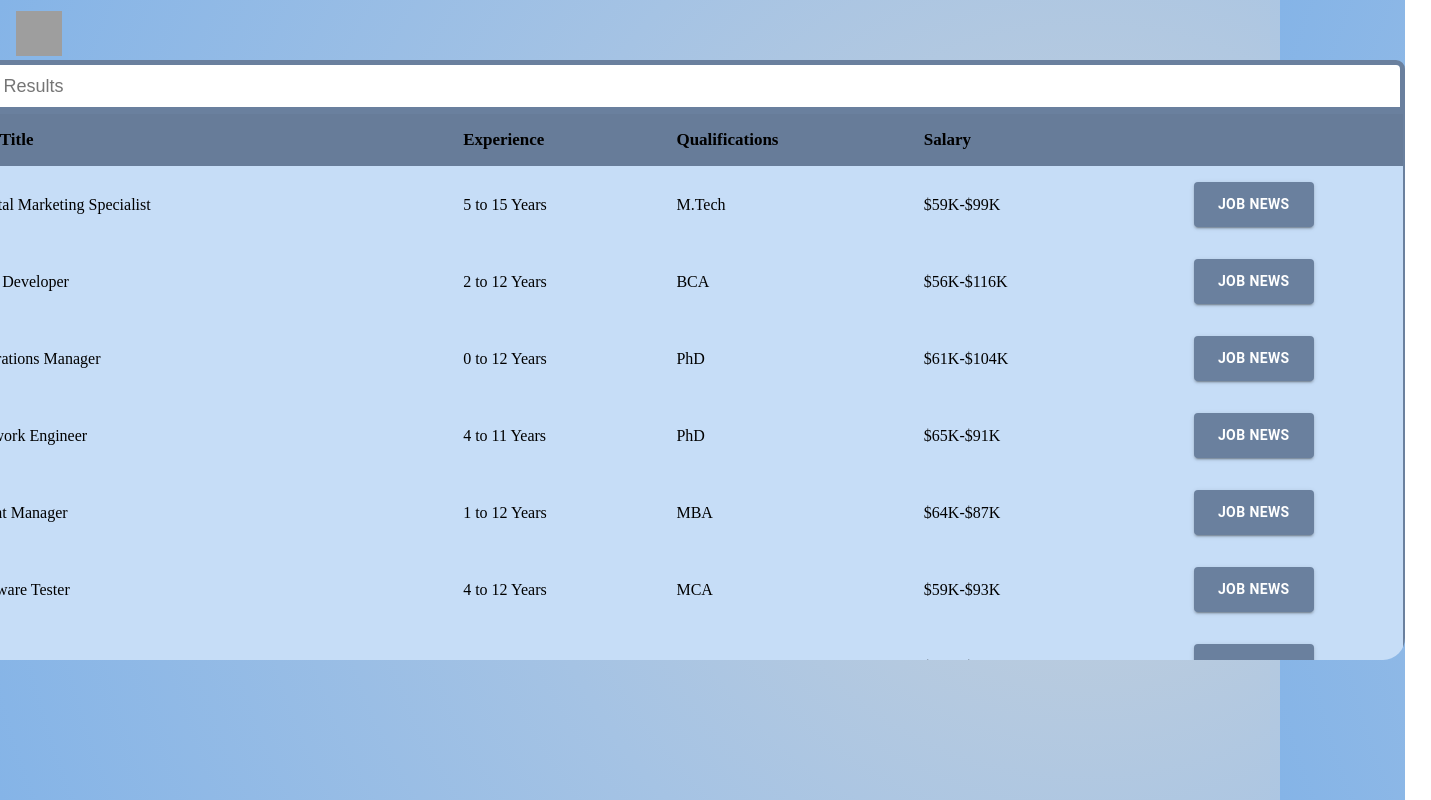
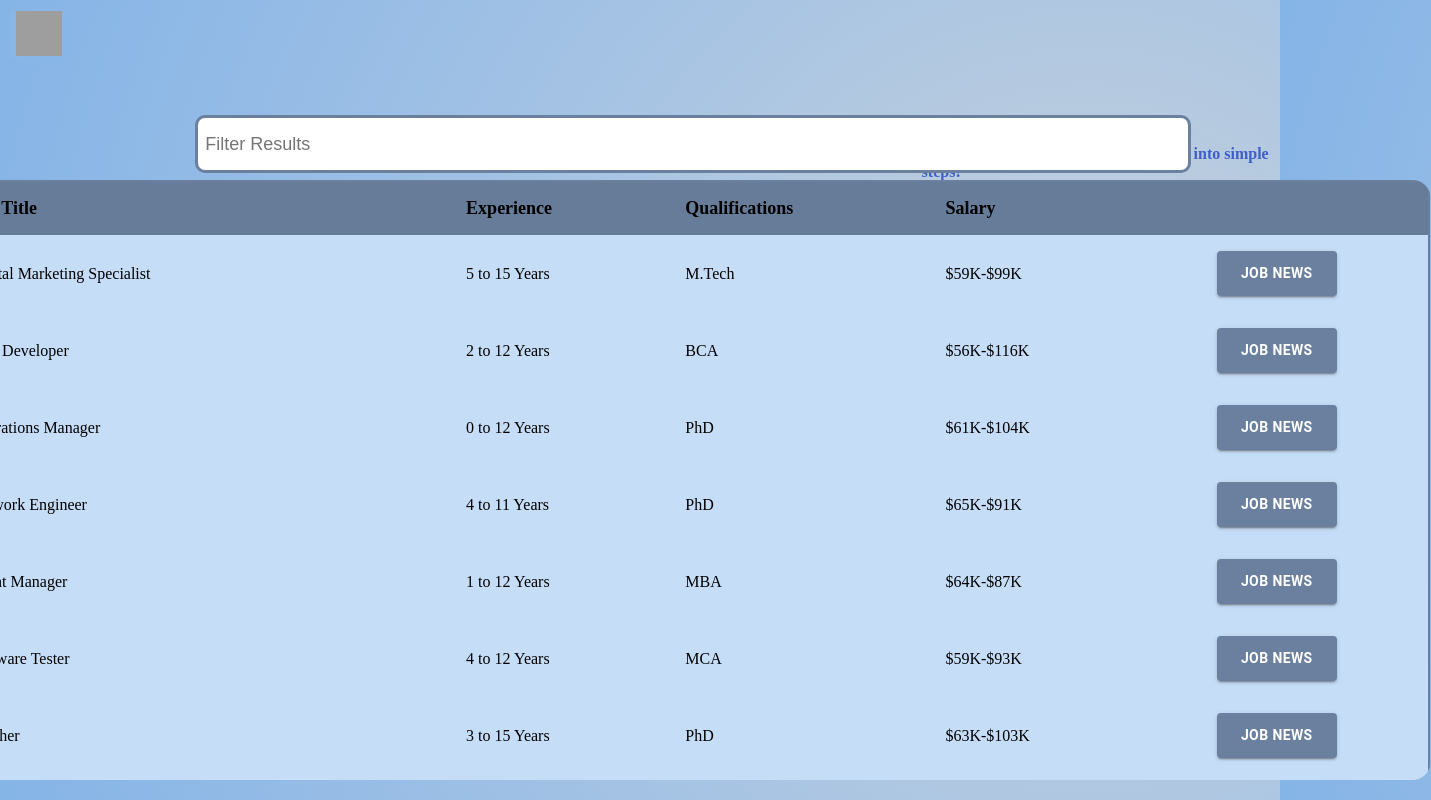
Before and after one commit to tanveerSadat/SocialMediaWebScraper, a React (Vite) app in the folder reactversion/: page /job-news in a window 1280 px wide. Shown: the whole page, 1431 px wide, since content can reach past the window. Built offline with nearby package versions, Linux system fonts and the light colour scheme; grey boxes are pictures that could not be loaded.

Commit message:
quiz feature added with changes to table

```diff
--- a/reactversion/src/assets/Home.module.css
+++ b/reactversion/src/assets/Home.module.css
@@ -136,8 +136,8 @@
     display: flex;
     flex-direction: column;
     margin-top: 125px;
-    border-radius: 100px;
     transition: margin-left 0.5s ease-in-out;
+    position: relative;
 }
 
 /* New styles for DisplayPage component */
@@ -146,7 +146,6 @@
 }
 
 .box {
-    display: flex;
     margin-left: 125px;
     padding-left: 25px;
     width: 58%;
@@ -157,6 +156,17 @@
     justify-content: left;
     font-size: 20px;
     font-weight: bold;
+    box-shadow: 0 4px 8px 0 rgba(0, 0, 0, 0.25), 0 4px 8px 0 rgba(0, 0, 0, 0.2);
+}
+
+.box:first-child {
+    border-top-right-radius: 10px;
+    border-top-left-radius: 10px;
+}
+
+.box:nth-child(5) {
+    border-bottom-right-radius: 10px;
+    border-bottom-left-radius: 10px;
 }
 
 .box:hover {
@@ -170,12 +180,13 @@
     font-weight: bold;
     color: white;
     left: 58%;
-    background-color: #88b6e7;
+    background-color: #78a9df;
     border: none;
     border-radius: 10px;
     cursor: pointer;
     font-size: 16px;
     transition: margin-left 0.5s ease-in-out;
+    box-shadow: 0 4px 8px 0 rgba(0, 0, 0, 0.25), 0 4px 8px 0 rgba(0, 0, 0, 0.25);
 }
 
 /* quiz button styles */
@@ -190,6 +201,7 @@
     margin-right: 30px;
     border-radius: 20%;
     object-fit: cover;
+    box-shadow: 0 4px 8px 0 rgba(0, 0, 0, 0.4), 0 4px 8px 0 rgba(0, 0, 0, 0.4);
 }
 
 .quizChecklist {
@@ -201,13 +213,18 @@
     background-color: #c6ddf7;
     border-radius: 15px;
     transition: ease-in-out 0.5s;
+    box-shadow: 0 4px 8px 0 rgba(0, 0, 0, 0.25), 0 4px 8px 0 rgba(0, 0, 0, 0.2);
 }
 
 .quizChecklist div {
     display: flex;
     align-items: center;
+    margin-top: 5px;
     font-size: 18px;
-    margin-top: 20px;
+}
+
+.quizChecklist label {
+    white-space: nowrap;
 }
 
 .quizChecklist input[type="checkbox"] {
@@ -218,20 +235,22 @@
 }
 
 .quizChecklist.open {
-    margin-left: 75px;
+    margin-left: 20px;
 }
 
 .quizHeading {
+    color: #3e5eca;
     font-size: 28px;
     margin-top: -730px;
     margin-left: 130px;
 }
 
 .progressHeading {
+    color: #3e5eca;
     font-size: 28px;
     margin-top: -50px;
     margin-left: 1310px;
-    transition: ease-in-out 0.5s;
+    transition: 0.5s ease-in-out;
 }
 
 .progressHeading.open {
@@ -243,32 +262,79 @@
     left: 68%;
     height: 265px;
     width: 350px;
-    top: 515px;
+    top: 390px;
     padding: 10px;
     background-color: #c6ddf7;
     border-radius: 15px;
     transition: 0.5s ease-in-out;
+    box-shadow: 0 4px 8px 0 rgba(0, 0, 0, 0.25), 0 4px 8px 0 rgba(0, 0, 0, 0.2);
 }
 
 .quizProgress progress {
-    margin-top: 90px;
-    margin-left: 52px;
-    width: 80%;
-    height: 65px;
+    margin-top: 85px;
+    margin-left: 15px;
+    width: 92%;
+    height: 80px;
+}
+
+.progressText {
+    color: #3e5eca;
+    font-size: 28px;
+    margin-top: 50px;
+    margin-left: 20px;
 }
 
 .quizProgress p {
+    font-weight: lighter;
     font-size: 18px;
-    margin-top: -140px;
-    margin-bottom: 58px;
-    margin-left: 23px;
+    margin-top: -160px;
+    margin-bottom: 70px;
+    margin-left: 20px;
 }
 
 .quizProgress.open {
-    margin-left: 75px;
+    margin-left: 20px;
 }
 
 .completedPercentage {
-    font-size: 18px;
-    margin-left: 5px;
+    font-size: 15px;
+    margin-left: 165px;
 }
+
+.targetPhoto {
+    position: relative;
+    width: 205px;
+    height: auto;
+    margin-top: 250px;
+    margin-left: 90%;
+    transform: rotate(-20deg);
+    transition: ease-in-out 0.5s;
+    z-index: 1;
+}
+
+.targetPhoto.isPageLoaded {
+    position: fixed;
+    margin-top: 315px;
+    margin-left: 82%;
+}
+
+.targetPhoto.open {
+    margin-left: 76.5%;
+}
+
+.tableTitle {
+    position: fixed;
+    color: #3e5eca;
+    font-size: 28px;
+    margin-top: 125px;
+    margin-left: 297px;
+}
+
+
+.tableSide {
+    position: fixed;
+    color: #3e5eca;
+    font-size: 16px;
+    margin-top: 145px;
+    margin-left: 72%;
+}
--- a/reactversion/src/assets/table.css
+++ b/reactversion/src/assets/table.css
@@ -10,19 +10,18 @@ body {
 
 .Table-container {
   position: absolute;
-  left: 53%;
-  top: 45%;
+  left: 54%;
+  top: 60%;
   height: 600px;
   overflow-y: scroll;
   -webkit-transform: translate(-50%, -50%);
   transform: translate(-50%, -50%);
-  border-bottom-left-radius: 16px;
-  border-bottom-right-radius: 22px;
+  border-radius: 18px;
 }
 
 .Table-container::-webkit-scrollbar {
   width: 0.5em;
-  border-radius: 10px; /* Make the track round */
+  border-radius: 10px;
 }
 
 .Table-container::-webkit-scrollbar-thumb {
@@ -37,7 +36,6 @@ body {
 
 .Table-wrapper {
   border: 2px solid #6a809e;
-  overflow: hidden;
 }
 
 table {
@@ -48,16 +46,17 @@ table {
 
 input {
   position: sticky;
-  width: 1440px;
-  height: 40px;
+  width: 77%;
+  height: 50px;
   border-color: #6a809e;
   border-style: solid;
-  border-width: 5px;
+  border-width: 3px;
   font-size: 18px;
+  margin-left: 15.25%;
+  margin-top: 9%;
+  border-radius: 10px;
+  outline: none;
   z-index: 100;
-  border-top-left-radius: 9px;
-  border-top-right-radius: 9px;
-  outline: none;
 }
 
 .myButton {
@@ -68,16 +67,14 @@ input {
 }
 
 table {
-  width: 1450px;
+  width: 1475px;
   max-height: 1200px;
-  border-collapse: collapse;
-  border-width: 30px;
   overflow: auto;
 }
 
 tr {
   font-family: Franklin Gothic Light;
-  font-weight: 400;
+  font-weight: lighter;
   height: 50px;
 }
 
@@ -90,11 +87,12 @@ td {
 }
 
 th {
-  font-size: 17px;
+  position: sticky;
+  top: 0;
+  font-size: 18px;
   text-align: left;
   z-index: 2;
   background-color: #677c99;
-  position: relative;
   box-shadow: 0 2px 2px -1px rgba(0, 0, 0, 0.4);
 }
 
--- a/reactversion/src/assets/table.jsx
+++ b/reactversion/src/assets/table.jsx
@@ -6,7 +6,7 @@ import './table.css'
 import { useNavigate } from "react-router-dom"; // Import useNavigate from React Router
 
 
-function Table(){
+function Table({isOpen}) {
     const navigate = useNavigate(); // Create a navigate function
 
     const data = React.useMemo(() => dataFromFile, []); //Setup data if getting from api do it here
@@ -51,8 +51,6 @@ function Table(){
         setFilterInput(value);
     };
 
-  // ... (previous code)
-
     const handleButtonClick = async (jobTitle, links) => {
       try {
         // Send a POST request to your backend with jobTitle
@@ -81,12 +79,8 @@ function Table(){
 
   return (
     <div className="Table">
+    <input value={filterInput} onChange={searchChange} placeholder={" Filter Results"}/>
       <div className="Table-container">
-        <input
-          value={filterInput}
-          onChange={searchChange}
-          placeholder={"Filter Results"}
-        />
         <div className="Table-wrapper">
           <table {...getTableProps()}>
             <thead>
--- a/reactversion/src/pages/Jobnews.jsx
+++ b/reactversion/src/pages/Jobnews.jsx
@@ -28,7 +28,9 @@ const Jobnews = () => {
           </button>
 
           <Menu isOpen={isOpen} />
-          <Table />
+          <h1 className={styles.tableTitle}>Job Search</h1>
+          <h1 className={styles.tableSide}>Transforming complex career decisions into simple steps!</h1>
+          <Table isOpen={isOpen} />
         </>
 
     );
--- a/reactversion/src/pages/Quizzes.jsx
+++ b/reactversion/src/pages/Quizzes.jsx
@@ -1,8 +1,6 @@
 import styles from '../assets/Home.module.css';
 import '../assets/index.css';
 import React, {useState, useEffect} from "react";
-// import Button from '@mui/material/Button';
-// Animation + Semi-circle meter
 
 const Menu = ({isOpen}) => (
 
@@ -32,7 +30,7 @@ const QuizPage = ({isOpen}) => {
               <button className={`${styles.quizButton} ${isOpen ? styles.open : ''}`}>Take Quiz</button>
             </div>
           ))}
-          <QuizChecklist quizzes={quizzes}  isOpen={isOpen} />
+          <QuizChecklist quizzes={quizzes} isOpen={isOpen} />
         </div>
       );
 };
@@ -51,22 +49,37 @@ const QuizChecklist = ({quizzes, isOpen}) => {
         <div className={`${styles.quizChecklist} ${isOpen ? styles.open : ''}`}>
           {quizzes.map((quiz, index) => (
             <div key={index}>
-              <input type="checkbox" id={`quiz${index}`} name={`quiz${index}`} value={quiz.name} onChange={handleCheckboxChange} />
+              <div>
+                <input type="checkbox"  id={`quiz${index}`}  name={`quiz${index}`}  value={quiz.name}  onChange={handleCheckboxChange}/>
+              </div>
+            <div>
               <label htmlFor={`quiz${index}`}>{quiz.name}</label>
+             </div>
         </div>
       ))}
     </div>
-        <QuizProgress completed={checkedCount / quizzes.length * 100} total={quizzes.length} completedCount={checkedCount} isOpen={isOpen} />
+      <QuizProgress  completed={checkedCount / quizzes.length * 100}  total={quizzes.length}  completedCount={checkedCount}  isOpen={isOpen} />
       </>
   );
 };
 
+
 const QuizProgress = ({completed, total, completedCount, isOpen}) => {
+  const [isPageLoaded, setIsPageLoaded] = useState(false);
+
+  useEffect(() => {
+    const delay = setTimeout(() => {setIsPageLoaded(true);}, 300);
+    return () => clearTimeout(delay);}, []);
+
   return (
+    <div>
+      <img src="https://www.pngall.com/wp-content/uploads/2016/07/Target-Free-Download-PNG.png" className={`${styles.targetPhoto} ${isPageLoaded ? styles.isPageLoaded : ''} ${isOpen ? styles.open : ''}`} />
         <div className={`${styles.quizProgress} ${isOpen ? styles.open : ''}`}>
+          <h1 className={styles.progressText}> On Track!</h1>
           <progress value={completed} max="100" />
-        <p>You have done {completedCount} quizzes and have <span style={{marginLeft: '3em'}}> </span>{total - completedCount} left to complete!</p>
+          <p> You have done {completedCount} quizzes and have{' '} <span style={{ marginLeft: '3em' }}> </span> {total - completedCount} left to complete! </p>
           <span className={styles.completedPercentage}>{completed}%</span>
+        </div>
     </div>
   );
 };
@@ -84,7 +97,6 @@ const Quizzes = () => {
         <button id="toggleMenuButton" className={isOpen ? styles.pressed : styles.toggleMenu } onClick={() => setIsOpen(!isOpen)} style={{top: '0px', border: 'none', outline: 'none' }}>
             <img src="https://upload.wikimedia.org/wikipedia/commons/thumb/b/b2/Hamburger_icon.svg/2048px-Hamburger_icon.svg.png" width="46" height="45"/>
         </button>
-
         <Menu isOpen={isOpen} />
         <QuizPage isOpen={isOpen} />
         </>
```
Lines whose indentation alone changed are shown as unchanged.
